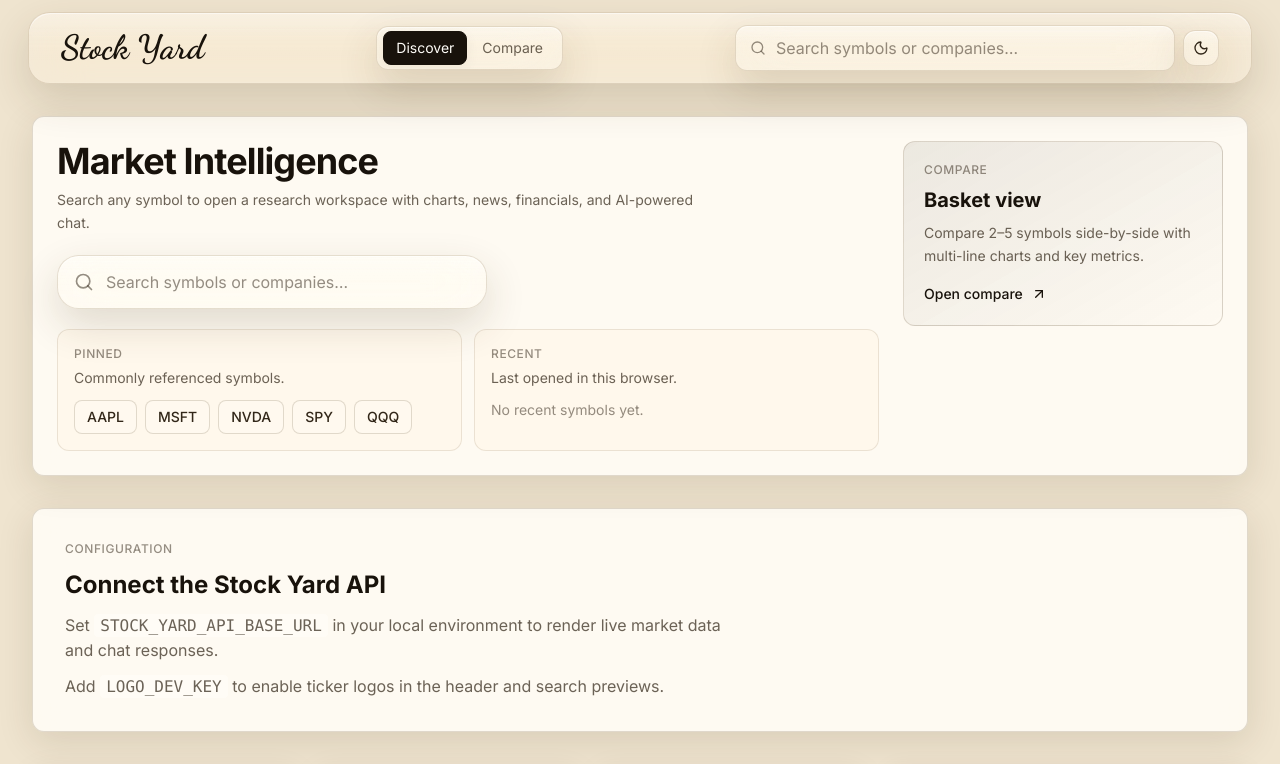
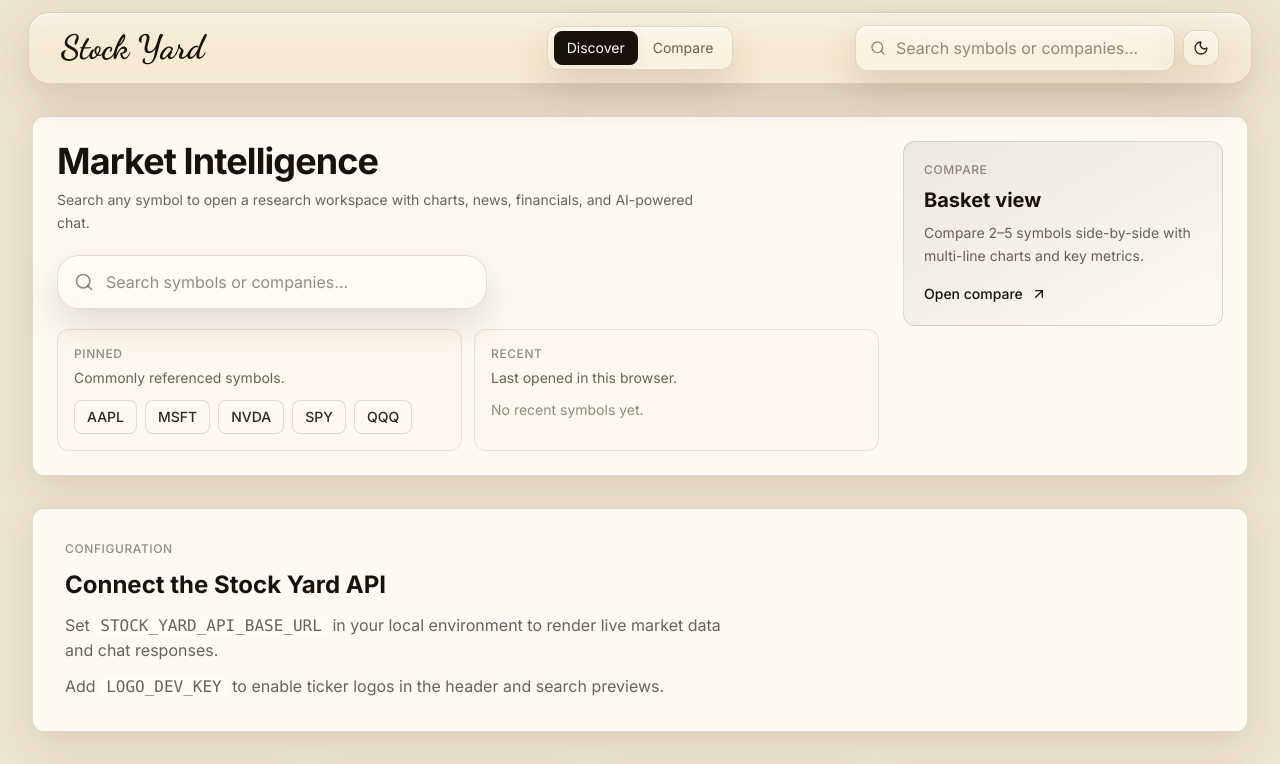
Before and after one commit to Kolade-Amire/stock-yard-web, a Next.js app: page / in a window 1280 px wide. Shown: the top 764 px of the page. Built offline with nearby package versions, Linux system fonts and the light colour scheme.

Commit message:
tighten desktop header search width

```diff
--- a/components/shell/header-command-search.tsx
+++ b/components/shell/header-command-search.tsx
@@ -23,7 +23,7 @@ export function HeaderCommandSearch() {
   });
 
   return (
-    <div className="relative w-[390px] shrink-0 lg:w-[440px]">
+    <div className="relative w-[290px] shrink-0 lg:w-[320px]">
       <form
         onSubmit={(event) => {
           event.preventDefault();
--- a/components/shell/site-header.tsx
+++ b/components/shell/site-header.tsx
@@ -27,14 +27,7 @@ export function SiteHeader() {
   const pathname = usePathname();
   const activeRoute = getActiveHeaderRoute(pathname);
 
-  return (
-    <header className="sticky top-0 z-40 px-3 pt-3 md:px-5 xl:px-7">
-      <div className="glass-header-bar mx-auto max-w-[1540px] rounded-[1.35rem]">
-      <div className="mx-auto grid max-w-[1520px] grid-cols-[auto_1fr_auto] items-center gap-4 px-4 py-3 md:px-6 xl:px-8">
-        <Link href={homeRoute} className="shrink-0">
-          <LogoMark />
-        </Link>
-        <nav className="glass-pill-nav justify-self-center rounded-xl px-1.5 py-1 text-sm text-(--ink-muted)">
+  const navLinks = (
     <div className="flex items-center gap-0.5">
       {NAV_LINKS.map((link) => (
         <Link
@@ -61,7 +54,21 @@ export function SiteHeader() {
         </Link>
       ))}
     </div>
+  );
+
+  return (
+    <header className="sticky top-0 z-40 px-3 pt-3 md:px-5 xl:px-7">
+      <div className="glass-header-bar mx-auto max-w-[1540px] rounded-[1.35rem]">
+        <div className="mx-auto max-w-[1520px] px-4 py-3 md:px-6 xl:px-8">
+          <div className="relative flex items-center justify-between gap-4">
+            <Link href={homeRoute} className="shrink-0">
+              <LogoMark />
+            </Link>
+            <div className="pointer-events-none absolute inset-x-0 flex justify-center md:top-1/2 md:-translate-y-1/2 md:justify-center">
+              <nav className="pointer-events-auto glass-pill-nav rounded-xl px-1.5 py-1 text-sm text-(--ink-muted)">
+                {navLinks}
               </nav>
+            </div>
             <div className="flex items-center gap-2 justify-self-end">
               <div className="hidden md:block">
                 <HeaderCommandSearch />
@@ -78,6 +85,8 @@ export function SiteHeader() {
               <ThemeToggle />
             </div>
           </div>
+          <div className="h-0 md:hidden" aria-hidden="true" />
+        </div>
       </div>
     </header>
   );
```
Lines whose indentation alone changed are shown as unchanged.
